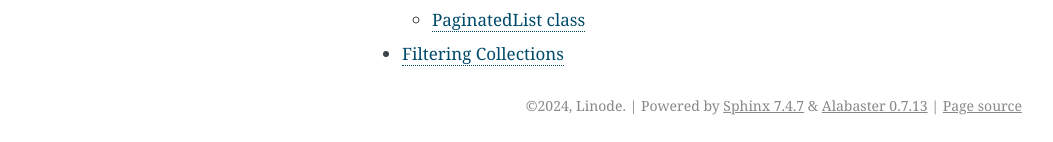
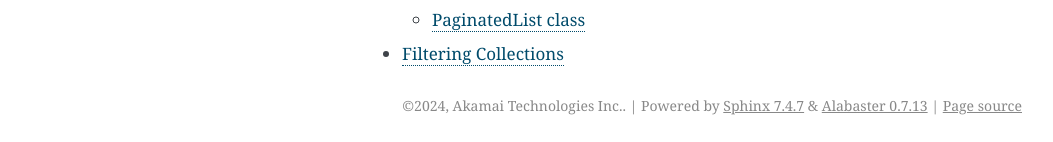
Before and after one commit to linode/linode_api4-python, a Sphinx documentation site: the page built from docs/index.rst, in a window 1280 px wide. Shown: the part 1842-1984 px from the top of the page, without its empty margins (118-1171 px from the left). Built offline with Sphinx 7.4.7, drawn with Linux system fonts in a browser that asks for light colours.

Commit message:
Update copyright

```diff
--- a/docs/conf.py
+++ b/docs/conf.py
@@ -20,7 +20,7 @@ sys.path.insert(0, os.path.abspath('..'))
 # -- Project information -----------------------------------------------------
 
 project = 'linode_api4'
-copyright = '2024, Linode'
+copyright = '2024, Akamai Technologies Inc.'
 author = 'Linode'
 
 # The short X.Y version
```
